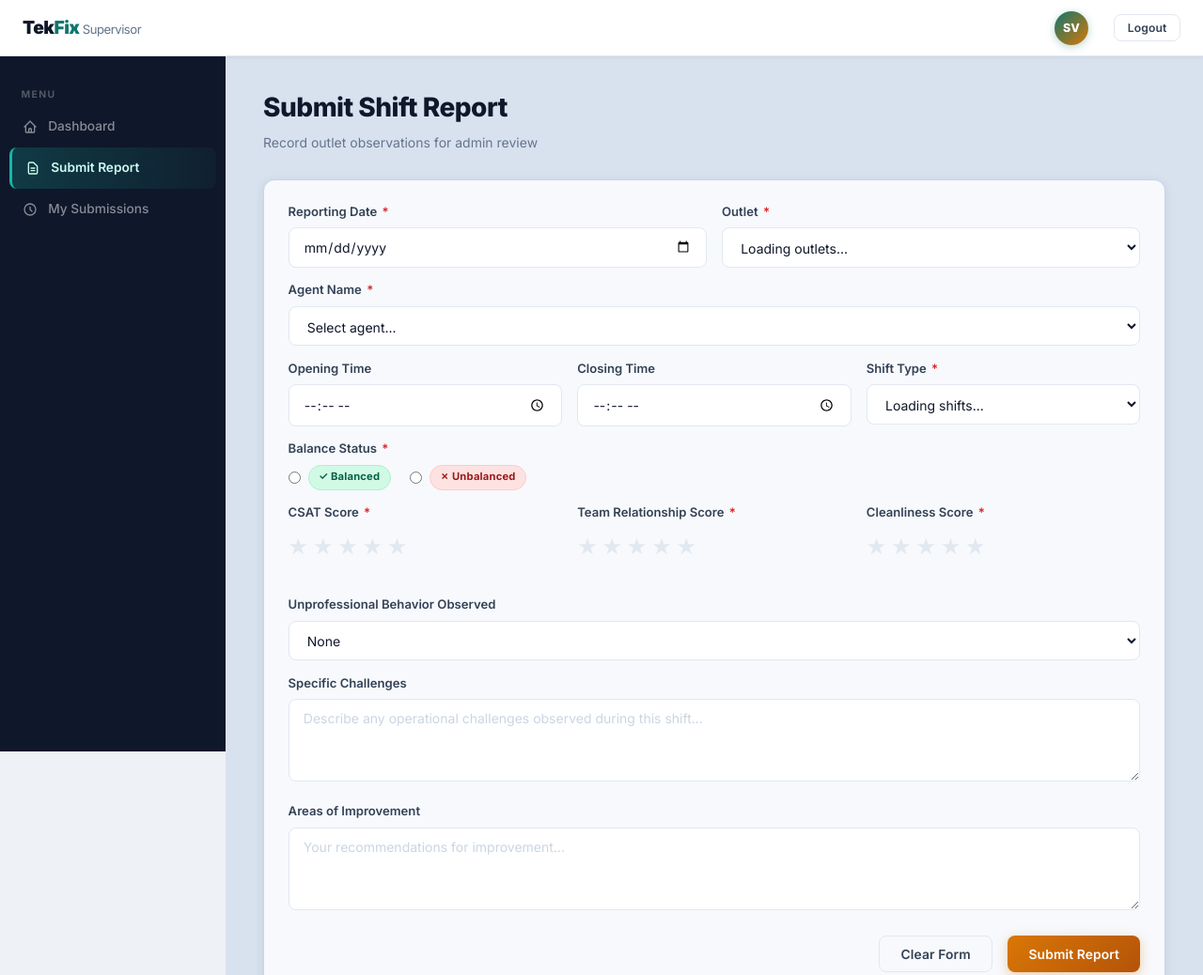
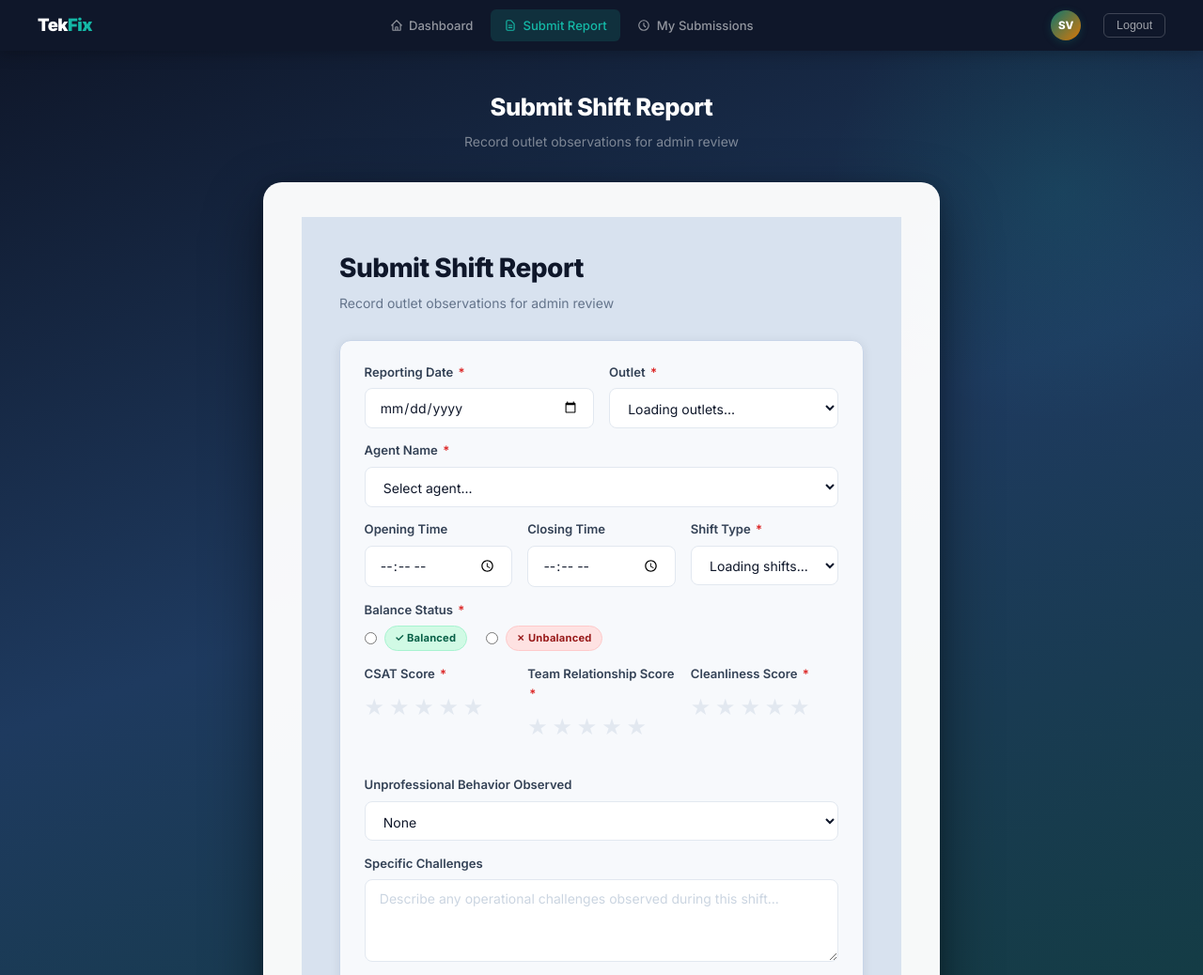
Before and after one commit to tekfixagency-droid/TOIP, a plain HTML site: page supervisor/submit.html in a window 1280 px wide. Shown: the top 1038 px of the page at 94% size. Drawn offline with Linux system fonts and the light colour scheme; a script that the page names is missing.

Commit message:
Fix: close submit-float-card and page-bg divs, wire top nav

```diff
--- a/supervisor/submit.html
+++ b/supervisor/submit.html
@@ -7,6 +7,41 @@
   <link href="https://fonts.googleapis.com/css2?family=Inter:wght@400;500;600;700;800&display=swap" rel="stylesheet">
 </head>
 <body>
+
+<!-- Custom top nav (replaces sidebar on this page) -->
+<nav class="submit-topnav">
+  <div class="brand">Tek<span>Fix</span></div>
+  <div class="nav-links">
+    <a href="dashboard.html">
+      <svg width="14" height="14" fill="none" stroke="currentColor" viewBox="0 0 24 24"><path stroke-linecap="round" stroke-linejoin="round" stroke-width="2" d="M3 12l2-2m0 0l7-7 7 7M5 10v10a1 1 0 001 1h3m10-11l2 2m-2-2v10a1 1 0 01-1 1h-3m-6 0a1 1 0 001-1v-4a1 1 0 011-1h2a1 1 0 011 1v4a1 1 0 001 1m-6 0h6"/></svg>
+      <span>Dashboard</span>
+    </a>
+    <a href="submit.html" class="active">
+      <svg width="14" height="14" fill="none" stroke="currentColor" viewBox="0 0 24 24"><path stroke-linecap="round" stroke-linejoin="round" stroke-width="2" d="M9 12h6m-6 4h6m2 5H7a2 2 0 01-2-2V5a2 2 0 012-2h5.586a1 1 0 01.707.293l5.414 5.414a1 1 0 01.293.707V19a2 2 0 01-2 2z"/></svg>
+      <span>Submit Report</span>
+    </a>
+    <a href="history.html">
+      <svg width="14" height="14" fill="none" stroke="currentColor" viewBox="0 0 24 24"><path stroke-linecap="round" stroke-linejoin="round" stroke-width="2" d="M12 8v4l3 3m6-3a9 9 0 11-18 0 9 9 0 0118 0z"/></svg>
+      <span>My Submissions</span>
+    </a>
+  </div>
+  <div class="nav-right">
+    <div class="avatar" id="nav-initials">SV</div>
+    <span id="nav-username"></span>
+    <button class="logout" id="logout-btn2">Logout</button>
+  </div>
+</nav>
+
+<!-- Dark gradient canvas -->
+<div class="submit-page-bg">
+  <div class="submit-hero">
+    <h1>Submit Shift Report</h1>
+    <p>Record outlet observations for admin review</p>
+  </div>
+  <div id="alert-box-top"></div>
+
+  <div class="submit-float-card">
+
 <div class="app-shell">
 
   <header class="topbar">
@@ -177,13 +212,160 @@
 
   </div><!-- /.body-row -->
 </div><!-- /.app-shell -->
+  </div><!-- /.submit-float-card -->
+</div><!-- /.submit-page-bg -->
 
 <style>
-  /* Times row also stacks on mobile */
-  @media (max-width: 768px) {
+  /* ── Override: hide sidebar, promote to top nav ── */
+  .sidebar {
+    display: none !important;
+  }
+  .body-row {
+    display: block !important;
+  }
+  .topbar {
+    display: none !important;
+  }
+
+  /* ── Custom top nav for submit page ── */
+  .submit-topnav {
+    position: sticky;
+    top: 0;
+    z-index: 200;
+    background: #0F172A;
+    display: flex;
+    align-items: center;
+    justify-content: space-between;
+    padding: 0 2.5rem;
+    height: 54px;
+    box-shadow: 0 2px 16px rgba(0,0,0,0.25);
+  }
+  .submit-topnav .brand {
+    font-weight: 900;
+    font-size: 1.15rem;
+    color: white;
+    letter-spacing: -0.5px;
+  }
+  .submit-topnav .brand span { color: #14B8A6; }
+  .submit-topnav .nav-links {
+    display: flex;
+    align-items: center;
+    gap: 0.25rem;
+  }
+  .submit-topnav .nav-links a {
+    display: flex;
+    align-items: center;
+    gap: 0.4rem;
+    padding: 0.4rem 0.9rem;
+    border-radius: 6px;
+    color: rgba(255,255,255,0.55);
+    font-size: 0.82rem;
+    font-weight: 500;
+    text-decoration: none;
+    transition: all 0.18s ease;
+  }
+  .submit-topnav .nav-links a:hover { color: white; background: rgba(255,255,255,0.08); }
+  .submit-topnav .nav-links a.active { color: #14B8A6; background: rgba(20,184,166,0.15); }
+  .submit-topnav .nav-right {
+    display: flex;
+    align-items: center;
+    gap: 0.75rem;
+  }
+  .submit-topnav .nav-right span { font-size: 0.82rem; color: rgba(255,255,255,0.55); }
+  .submit-topnav .nav-right .avatar {
+    width: 32px; height: 32px;
+    background: linear-gradient(135deg, #0F766E, #D97706);
+    border-radius: 50%;
+    display: flex; align-items: center; justify-content: center;
+    font-size: 0.72rem; font-weight: 800; color: white;
+  }
+  .submit-topnav .nav-right .logout {
+    padding: 0.3rem 0.8rem;
+    border: 1px solid rgba(255,255,255,0.2);
+    border-radius: 6px;
+    color: rgba(255,255,255,0.6);
+    font-size: 0.78rem;
+    background: none;
+    cursor: pointer;
+    transition: all 0.18s ease;
+  }
+  .submit-topnav .nav-right .logout:hover { border-color: #14B8A6; color: #14B8A6; }
+
+  /* ── Page canvas ── */
+  .submit-page-bg {
+    min-height: calc(100vh - 54px);
+    background: linear-gradient(160deg, #0F172A 0%, #1E3A5F 40%, #0F3D38 100%);
+    display: flex;
+    flex-direction: column;
+    align-items: center;
+    padding: 2.5rem 1.5rem 4rem;
+    position: relative;
+    overflow: hidden;
+  }
+  /* Decorative orbs */
+  .submit-page-bg::before {
+    content: '';
+    position: absolute;
+    width: 500px; height: 500px;
+    border-radius: 50%;
+    background: radial-gradient(circle, rgba(20,184,166,0.12) 0%, transparent 70%);
+    top: -100px; right: -100px;
+    pointer-events: none;
+  }
+  .submit-page-bg::after {
+    content: '';
+    position: absolute;
+    width: 400px; height: 400px;
+    border-radius: 50%;
+    background: radial-gradient(circle, rgba(217,119,6,0.08) 0%, transparent 70%);
+    bottom: -80px; left: -80px;
+    pointer-events: none;
+  }
+
+  /* ── Page header above card ── */
+  .submit-hero {
+    text-align: center;
+    margin-bottom: 2rem;
+    position: relative; z-index: 1;
+  }
+  .submit-hero h1 {
+    font-size: 1.6rem;
+    font-weight: 800;
+    color: white;
+    letter-spacing: -0.5px;
+    margin-bottom: 0.3rem;
+  }
+  .submit-hero p {
+    color: rgba(255,255,255,0.45);
+    font-size: 0.875rem;
+  }
+
+  /* ── Floating form card ── */
+  .submit-float-card {
+    width: 100%;
+    max-width: 720px;
+    background: rgba(255,255,255,0.97);
+    border-radius: 20px;
+    border: 1px solid rgba(255,255,255,0.15);
+    box-shadow: 0 24px 64px rgba(0,0,0,0.45), 0 4px 16px rgba(0,0,0,0.2);
+    padding: 2.25rem 2.5rem;
+    position: relative; z-index: 1;
+  }
+
+  /* Section dividers inside card */
+  .form-section {
+    padding-bottom: 1.25rem;
+    margin-bottom: 1.25rem;
+    border-bottom: 1px solid #EEF2F7;
+  }
+  .form-section:last-of-type { border-bottom: none; margin-bottom: 0; padding-bottom: 0; }
+
+  /* Times row stacks on mobile */
+  @media (max-width: 640px) {
     .times-row { grid-template-columns: 1fr !important; }
-    /* Date+Outlet row */
-    .times-row ~ div[style*="grid-template-columns:1fr 1fr"] { grid-template-columns: 1fr !important; }
+    .submit-float-card { padding: 1.5rem 1.25rem; }
+    .submit-topnav { padding: 0 1rem; }
+    .submit-topnav .nav-links a span { display: none; }
   }
   @media (max-width: 520px) {
     div[style*="grid-template-columns:1fr 1fr"] { grid-template-columns: 1fr !important; }
@@ -195,6 +377,7 @@
   import { supabase, getOutlets, getAgents, getShiftDefinitions, populateSelect, showToast, logAction } from '../js/supabase-client.js';
 
   document.getElementById('logout-btn').onclick = logout;
+  document.getElementById('logout-btn2').onclick = logout;
 
   document.getElementById('hamburger').onclick = () => {
     document.getElementById('sidebar').classList.toggle('open');
@@ -211,6 +394,9 @@
   (async () => {
     const profile = await requireAuth(['supervisor', 'admin']);
     if (!profile) return;
+
+    document.getElementById('nav-username').textContent = profile.full_name.split(' ')[0];
+    document.getElementById('nav-initials').textContent = profile.full_name.split(' ').map(n=>n[0]).join('').substring(0,2).toUpperCase();
 
     document.getElementById('reporting_date').value = new Date().toISOString().split('T')[0];
 
```
